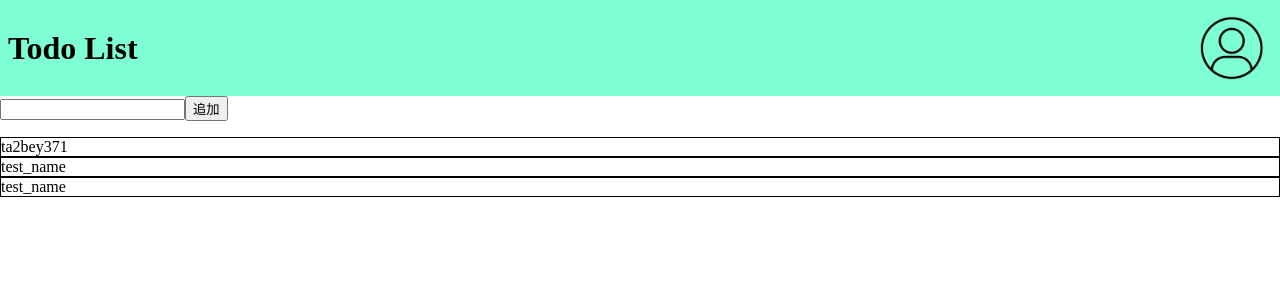
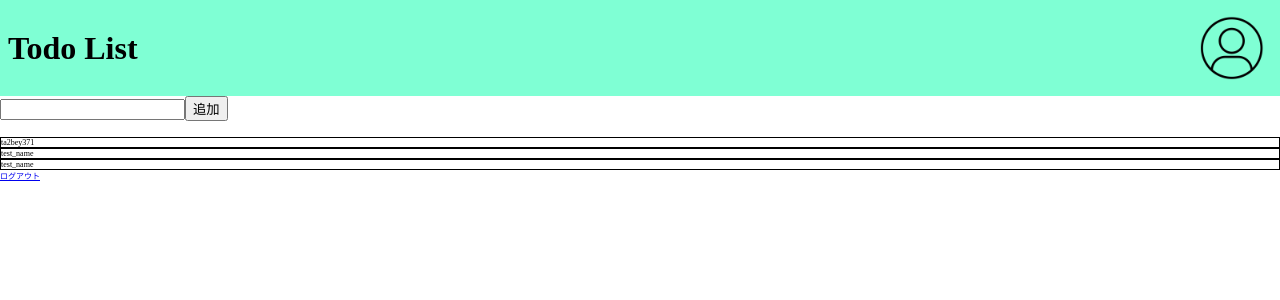
Before and after one commit to Sooooooooooooma/team_todo, a React (Create React App) app: page /home in a window 1280 px wide. Shown: the top 300 px of the page. Built offline with nearby package versions, Linux system fonts and the light colour scheme.

Commit message:
footerにログアウト機能を追加しました。

```diff
--- a/src/components/Footer.css
+++ b/src/components/Footer.css
@@ -1,7 +1,13 @@
 dt{
     border: 1px solid black;
+    background-color: white;
 }
 dd{
     border: 1px solid gray;
     background-color: azure;
 }
+dl{
+    font-size: 8px;
+    position: sticky;
+    bottom: 0;
+}
--- a/src/components/Footer.js
+++ b/src/components/Footer.js
@@ -23,6 +23,7 @@ const Footer = () => {
           </div>
         );
       })}
+      <a href="/">ログアウト</a>
     </dl>
   )
 }
```
